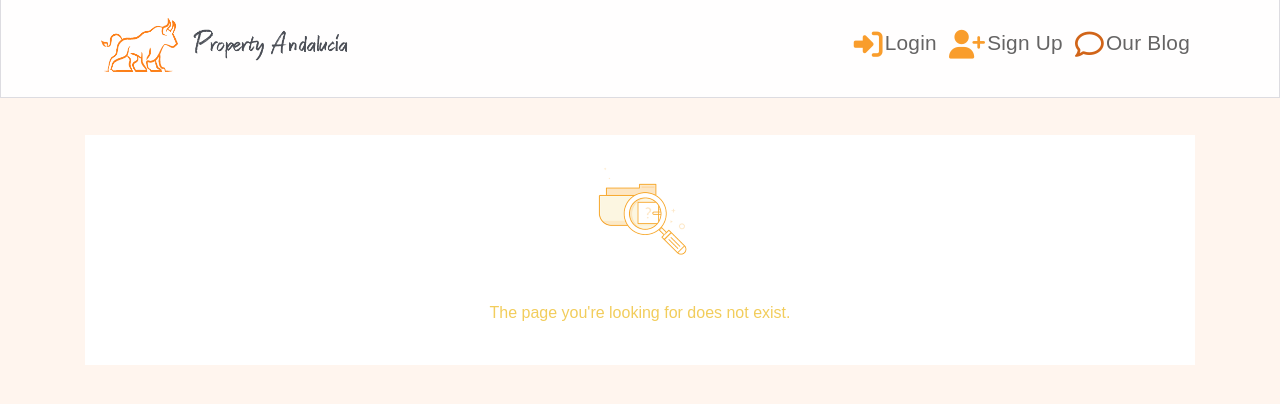
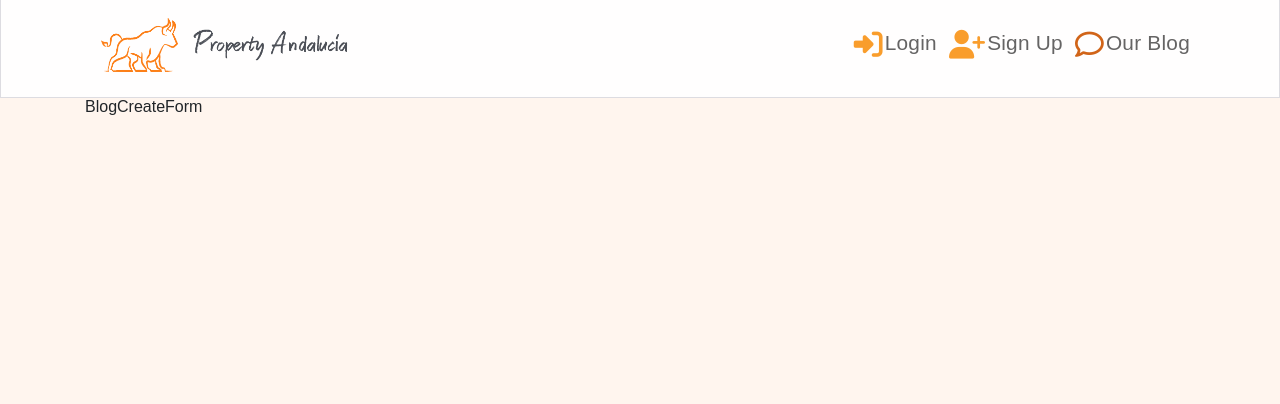
Before and after one commit to keironchaudhry/property-andalucia-frontend, a React (Create React App) app: page /blog/create in a window 1280 px wide. Shown: the top 404 px of the page. Built offline with nearby package versions, Linux system fonts and the light colour scheme; no server answers.

Commit message:
Create blog creation route

```diff
--- a/src/App.js
+++ b/src/App.js
@@ -16,6 +16,7 @@ import UsernameForm from "./pages/profiles/UsernameForm";
 import UserPasswordForm from "./pages/profiles/UserPasswordForm";
 import ProfileEditForm from "./pages/profiles/ProfileEditForm";
 import NotFound from "./components/NotFound";
+import BlogCreateForm from "./pages/blog/BlogCreateForm";
 
 /**
  * Code adapted from Code Institute's "Moments" walkthrough.
@@ -86,6 +87,11 @@ function App() {
             path="/profiles/:id/edit"
             render={() => <ProfileEditForm />}
           />
+          <Route
+            exact
+            path="/blog/create"
+            render={() => <BlogCreateForm />}
+          />
           <Route render={() => <NotFound />} />
         </Switch>
       </Container>
--- /dev/null
+++ b/src/pages/blog/BlogCreateForm.js
@@ -0,0 +1,5 @@
+import React from "react";
+
+export default function BlogCreateForm() {
+  return <div>BlogCreateForm</div>;
+}
```
